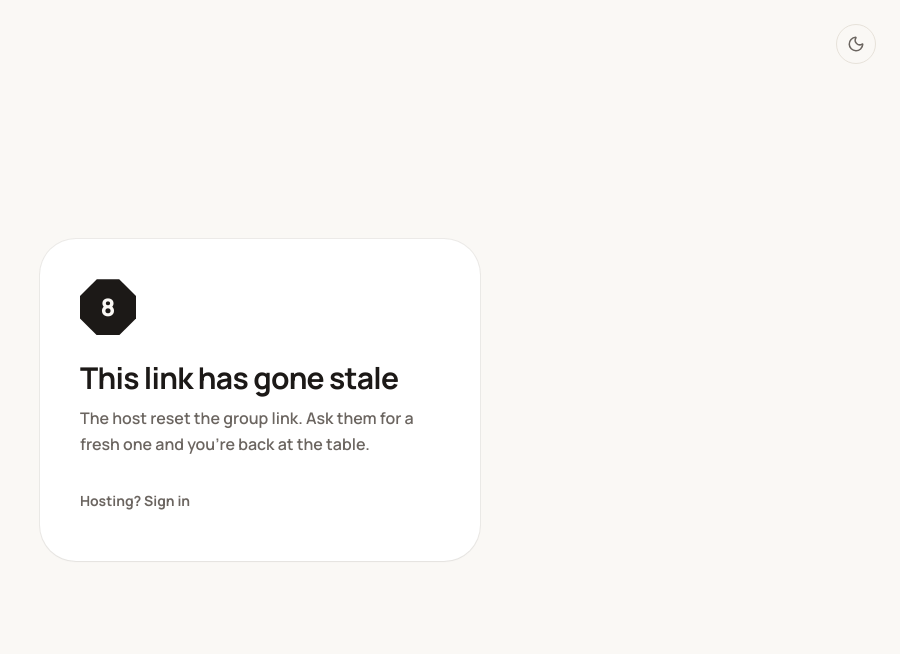
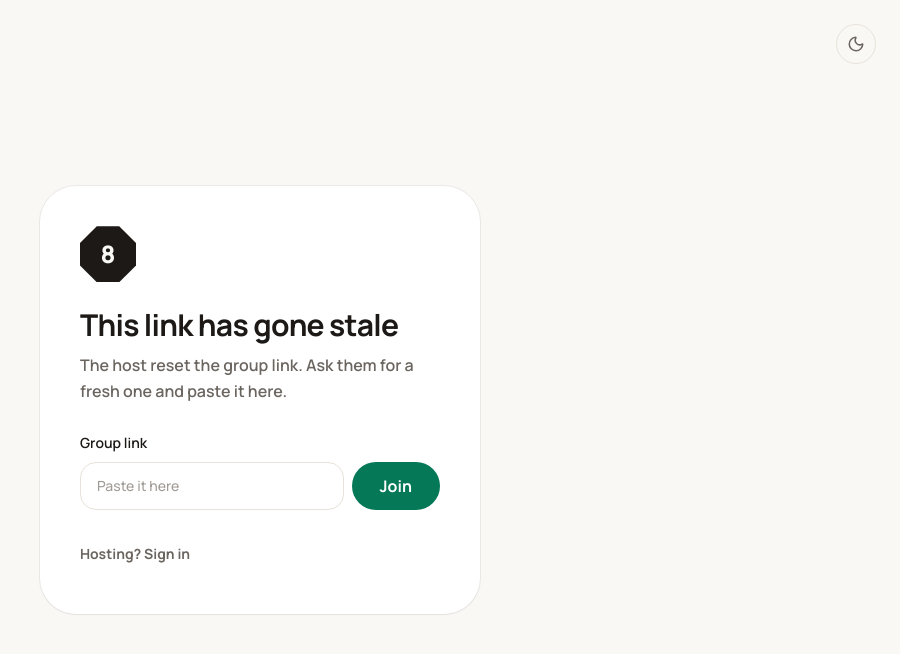
Before and after one commit to Ethansev/octagon-poker, a Next.js app: page /join/invalid in a window 1280 px wide. Shown: the top 654 px of the page, without its empty margins (380-1280 px from the left). Built offline with nearby package versions, Linux system fonts and the light colour scheme.

Commit message:
Let a locked-out friend paste the group link
The installed app has no address bar, so after a link reset the locked-out and stale-link screens now take a pasted link or bare code and set the member cookie.

```diff
--- /dev/null
+++ b/src/access/actions.ts
@@ -0,0 +1,21 @@
+'use server';
+
+import { accessCookieOptions, MEMBER_COOKIE } from '@/access/cookies';
+import { inviteCodeFrom, isMemberCode } from '@/access/invite';
+import { getGroup } from '@/groups/groups';
+import { cookies } from 'next/headers';
+import { redirect } from 'next/navigation';
+import { z } from 'zod';
+
+export type JoinWithLinkResult = { kind: 'wrong-link' };
+
+export async function joinWithLinkAction(formData: FormData): Promise<JoinWithLinkResult> {
+  const parsed = z.string().safeParse(formData.get('link'));
+  const code = parsed.success ? inviteCodeFrom(parsed.data) : null;
+  const group = await getGroup();
+  if (code === null || !isMemberCode(code, group.inviteCode)) return { kind: 'wrong-link' };
+
+  const jar = await cookies();
+  jar.set(MEMBER_COOKIE, group.inviteCode, accessCookieOptions());
+  redirect('/');
+}
--- a/src/access/invite.ts
+++ b/src/access/invite.ts
@@ -2,6 +2,16 @@ import { randomBytes, timingSafeEqual } from 'node:crypto';
 
 export function generateInviteCode(): string {
   return randomBytes(18).toString('base64url');
+}
+
+const codePattern = /^[A-Za-z0-9_-]+$/;
+const joinPathPattern = /\/join\/([A-Za-z0-9_-]+)/;
+
+export function inviteCodeFrom(pasted: string): string | null {
+  const text = pasted.trim();
+  const fromLink = joinPathPattern.exec(text)?.[1];
+  if (fromLink) return fromLink;
+  return codePattern.test(text) ? text : null;
 }
 
 export function isMemberCode(cookieValue: string | undefined, currentCode: string): boolean {
--- /dev/null
+++ b/src/access/join-link-form.tsx
@@ -0,0 +1,53 @@
+'use client';
+
+import { joinWithLinkAction, type JoinWithLinkResult } from '@/access/actions';
+import { Button } from '@/components/ui/button';
+import { Input } from '@/components/ui/input';
+import { Label } from '@/components/ui/label';
+import { CircleAlert } from 'lucide-react';
+import { useActionState } from 'react';
+
+type JoinState = { kind: 'idle' } | JoinWithLinkResult;
+
+export function JoinLinkForm() {
+  const [state, submit, pending] = useActionState<JoinState, FormData>(
+    (_previous: JoinState, formData: FormData) => joinWithLinkAction(formData),
+    { kind: 'idle' },
+  );
+  const wrong = state.kind === 'wrong-link';
+
+  return (
+    <form action={submit} className='flex flex-col gap-3'>
+      <Label htmlFor='join-link'>Group link</Label>
+      <div className='flex gap-2'>
+        <Input
+          id='join-link'
+          name='link'
+          type='text'
+          inputMode='url'
+          placeholder='Paste it here'
+          autoComplete='off'
+          autoCapitalize='none'
+          autoCorrect='off'
+          spellCheck={false}
+          required
+          className='h-12'
+          aria-invalid={wrong}
+          aria-describedby={wrong ? 'join-link-error' : undefined}
+        />
+        <Button type='submit' size='lg' disabled={pending} className='shrink-0'>
+          {pending ? 'Joining…' : 'Join'}
+        </Button>
+      </div>
+      {wrong && (
+        <p
+          id='join-link-error'
+          role='alert'
+          className='flex items-center gap-1.5 rounded-2xl bg-error-soft px-4 py-3 text-sm font-semibold text-error'>
+          <CircleAlert aria-hidden className='size-4 shrink-0' />
+          That link doesn’t open this group. Ask for the latest one.
+        </p>
+      )}
+    </form>
+  );
+}
--- a/src/app/(group)/layout.tsx
+++ b/src/app/(group)/layout.tsx
@@ -1,3 +1,4 @@
+import { JoinLinkForm } from '@/access/join-link-form';
 import { getViewer } from '@/access/viewer';
 import { SiteHeader } from '@/app/(group)/site-header';
 import { BrandCard, brandLinkClass, BrandScreen } from '@/components/brand-card';
@@ -8,13 +9,14 @@ function AskForTheLink() {
     <BrandScreen>
       <BrandCard
         title='Ask for the group link'
-        body='This is the private record book for our home game. Open the link from the group chat and you’re in.'
+        body='This is the private record book for our home game. Open the link from the group chat, or paste it here.'
         footer={
           <Link href='/sign-in' className={brandLinkClass}>
             Hosting? Sign in
           </Link>
-        }
-      />
+        }>
+        <JoinLinkForm />
+      </BrandCard>
     </BrandScreen>
   );
 }
--- a/src/app/join/invalid/page.tsx
+++ b/src/app/join/invalid/page.tsx
@@ -1,3 +1,4 @@
+import { JoinLinkForm } from '@/access/join-link-form';
 import { BrandCard, brandLinkClass, BrandScreen } from '@/components/brand-card';
 import Link from 'next/link';
 
@@ -6,13 +7,14 @@ export default function InvalidJoinPage() {
     <BrandScreen>
       <BrandCard
         title='This link has gone stale'
-        body='The host reset the group link. Ask them for a fresh one and you’re back at the table.'
+        body='The host reset the group link. Ask them for a fresh one and paste it here.'
         footer={
           <Link href='/sign-in' className={brandLinkClass}>
             Hosting? Sign in
           </Link>
-        }
-      />
+        }>
+        <JoinLinkForm />
+      </BrandCard>
     </BrandScreen>
   );
 }
```
Also changed, not shown: 2 other files (tests, documents, lock files or other folders).
